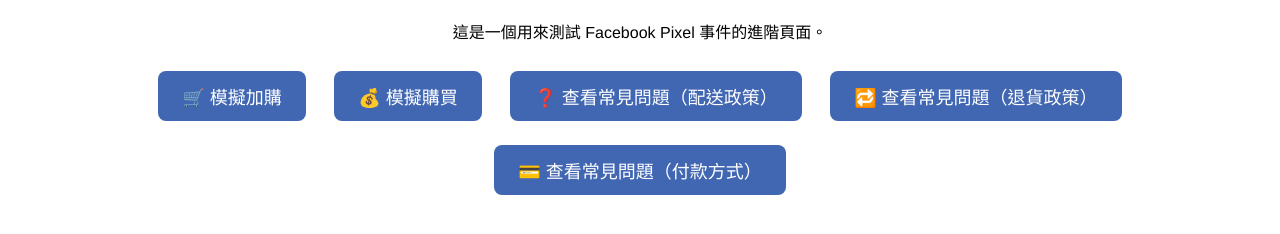
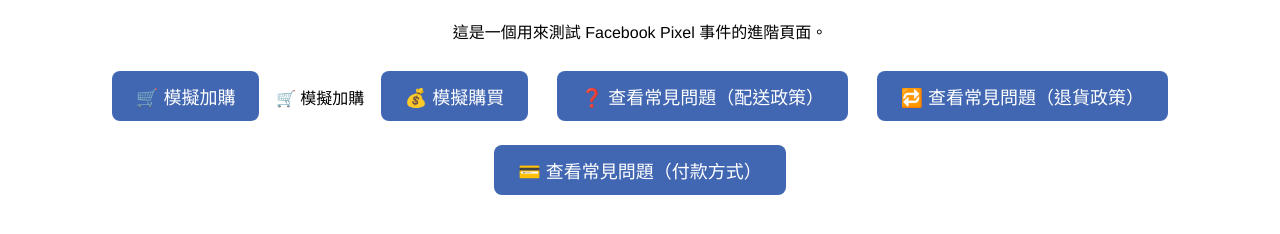
Before and after one commit to Anne-sketch/pixel-test-site, a plain HTML site: page index.html in a window 1280 px wide. Shown: the part 128-362 px from the top of the page. Drawn offline with Linux system fonts and the light colour scheme.

Commit message:
Update index.html

```diff
--- a/index.html
+++ b/index.html
@@ -61,7 +61,9 @@ height="0" width="0" style="display:none;visibility:hidden"></iframe></noscript>
   <p>這是一個用來測試 Facebook Pixel 事件的進階頁面。</p>
 
   <!-- ✅ 標準事件 -->
-  <button onclick="fbq('track', 'AddToCart'); alert('🛒 已觸發加購事件')">
+ <button onclick="fbq('track', 'AddToCart'); alert('🛒 已觸發加購事件')">
+  🛒 模擬加購
+</button>
     🛒 模擬加購
   </button>
 
```
